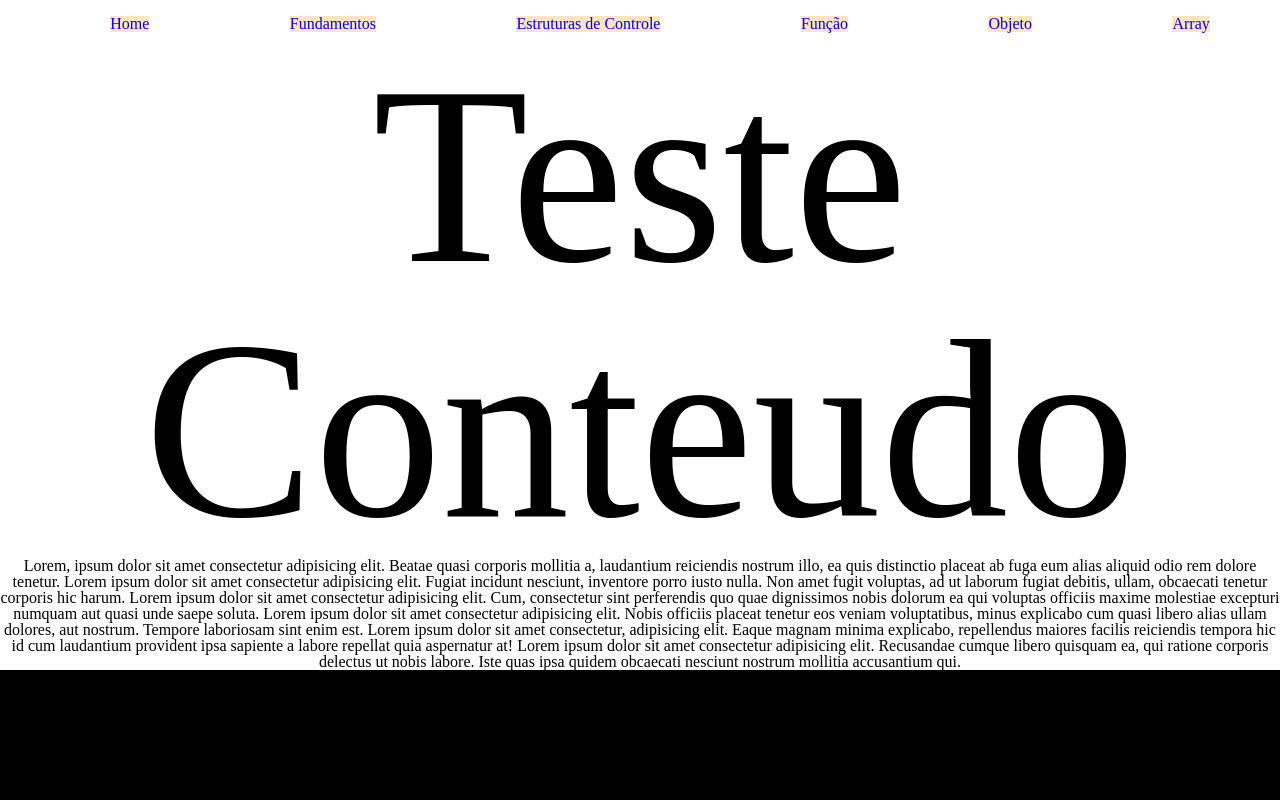
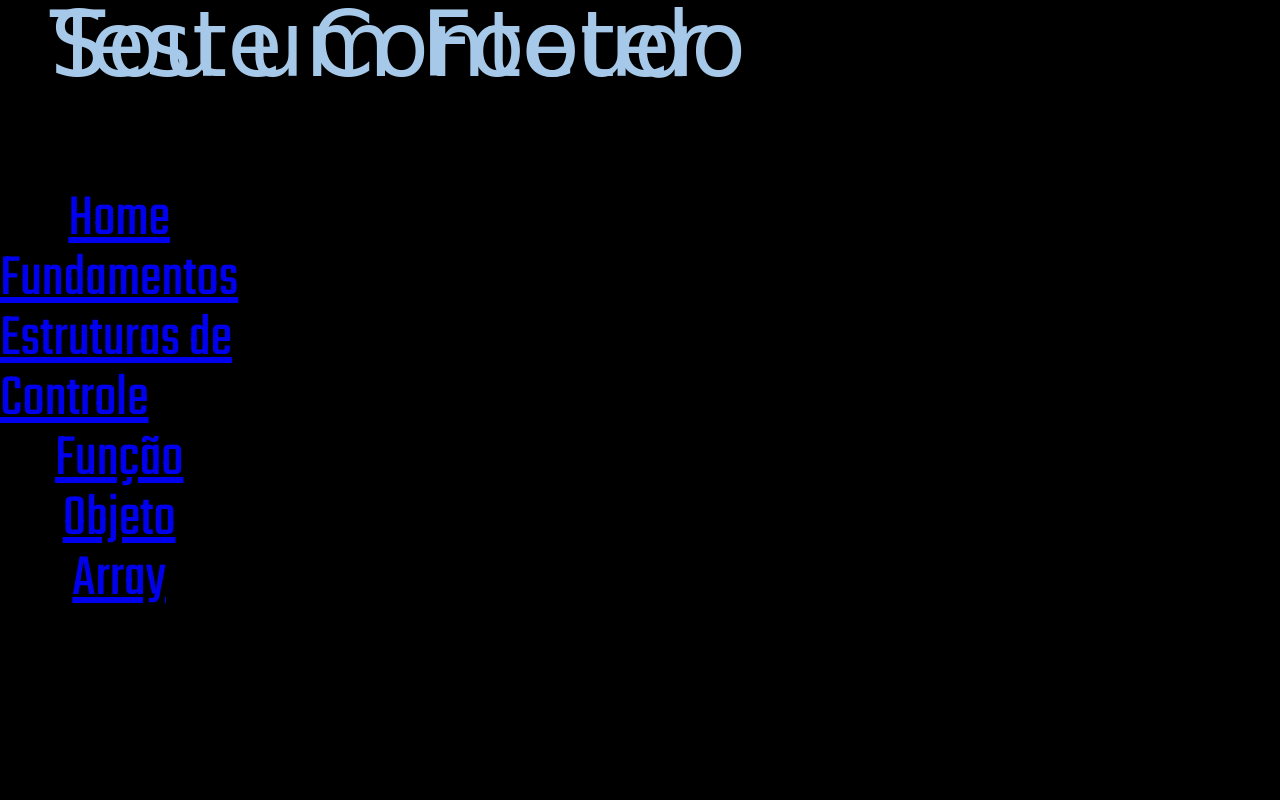
Before and after one commit to danielvito-pereira/Fundamentosjs, a plain HTML site: page index.html in a window 1280 px wide. Shown: the top 800 px of the page. Drawn offline with Linux system fonts and the light colour scheme; a web font is replaced by a local one.

Commit message:
menu do gta

```diff
--- a/index.html
+++ b/index.html
@@ -4,7 +4,12 @@
     <meta charset="UTF-8">
     <meta name="viewport" content="width=device-width, initial-scale=1.0">
     <link rel="stylesheet" href="reset.css">
-    <link rel="stylesheet" href="style.css">
+
+    <link rel="stylesheet" href="menuGTa.css">
+    <link href="https://fonts.googleapis.com/css2?family=Teko&family=UnifrakturCook:wght@700&display=swap" rel="stylesheet">
+    <style>
+        @import url('https://fonts.googleapis.com/css2?family=Teko&family=UnifrakturCook:wght@700&display=swap');
+        </style>
     <title> Curso de Java </title>
 </head>
 <body>
@@ -41,5 +46,7 @@
         </div>
 
     </footer>
+
 </body>
+
 </html>
--- /dev/null
+++ b/menuGTa.css
@@ -0,0 +1,49 @@
+
+body {
+    height: 100vh;
+    margin: 0;
+    display: flex;
+    justify-content: center;
+    align-items: center;
+    background: #000;
+
+}
+
+h1 {
+    position: absolute;
+    top: 0;
+    left: 50px;
+    color: #a6c9ea;
+    font-size: 90px;
+
+    font-family: 'UnifrakturCook', cursive;
+}
+
+ul{
+    display: flex;
+    align-items: center;
+    flex-direction: column;
+    width: 100%;
+}
+ul li {
+    color:#495a68;
+    font-size: 60px;
+    list-style: none;
+    position: relative;
+    cursor:default;
+    font-family: 'Teko', sans-serif;
+}
+
+ul li :hover {
+    color :#a6c9ea;
+}
+
+ul li:hover ::before {
+    position: absolute;
+    left: -90px;
+    content: '';
+    display: inline-block;
+    background-size: 90px;
+    height: 90px;
+    width: 90px;
+}
--- a/style.css
+++ b/style.css
@@ -23,7 +23,6 @@ ul {
 
 li {
     list-style-type: none;/* tira a olinha do menu  */
-    background-color: bisque;
 
 
   }
```
